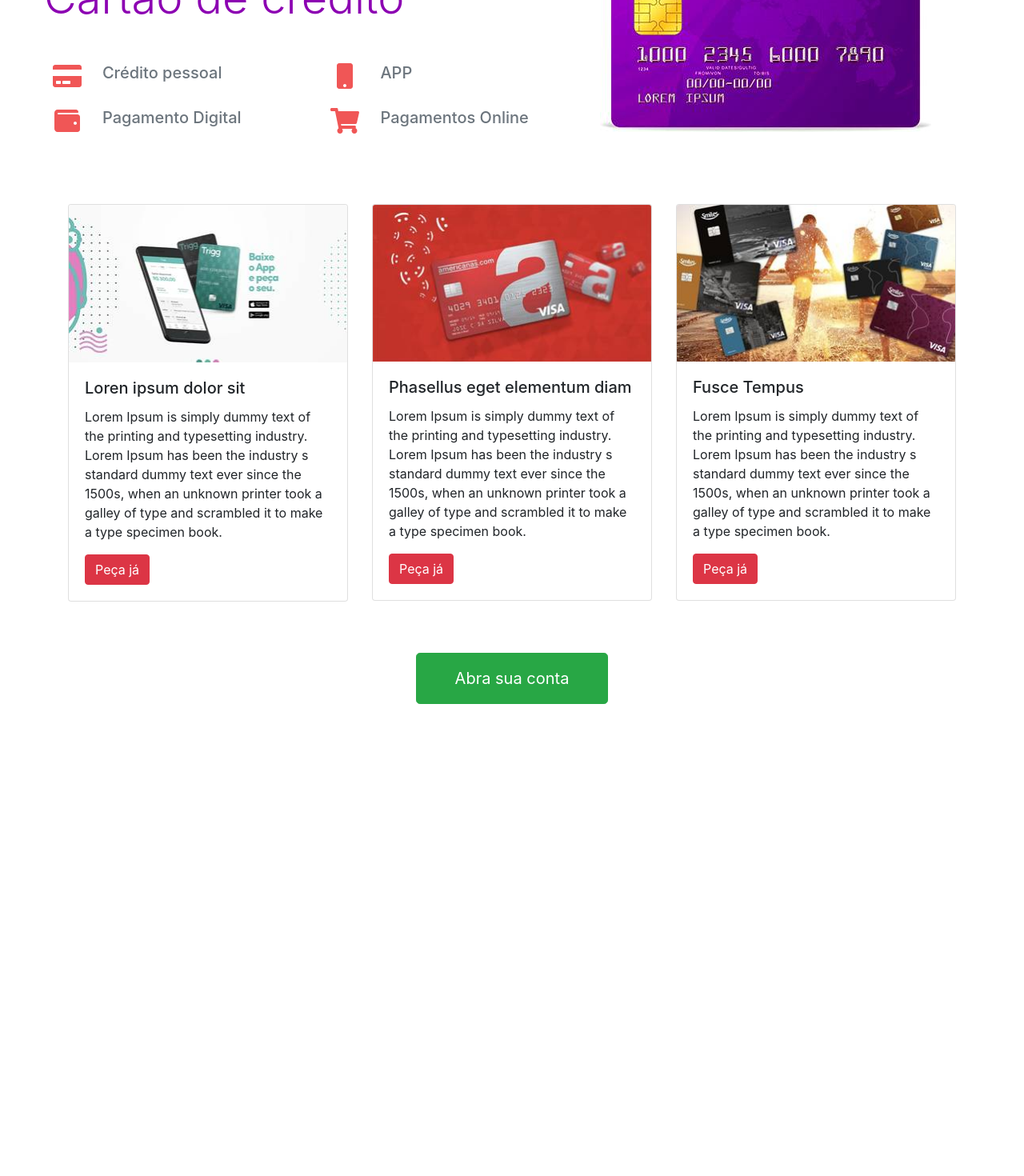
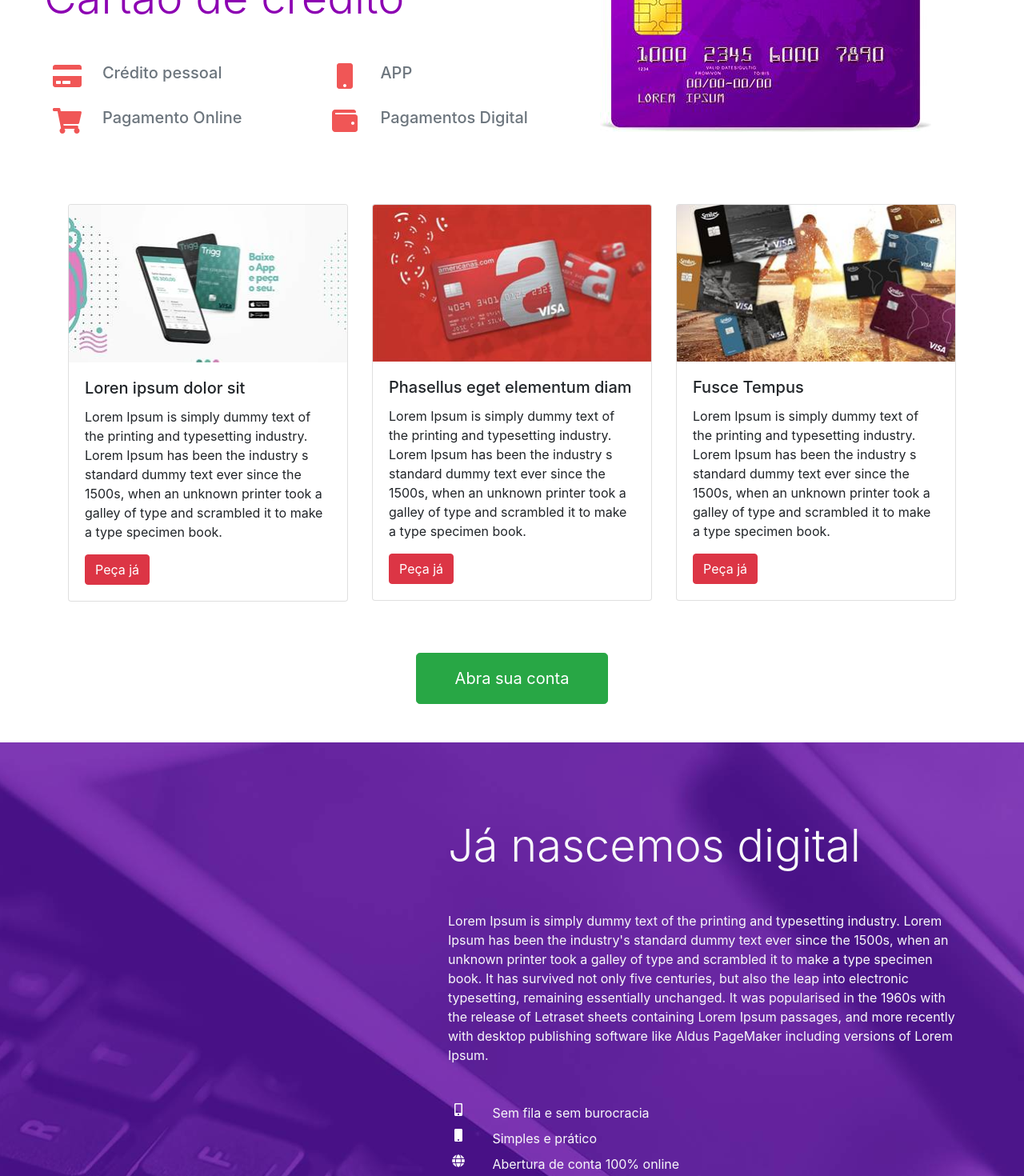
Before and after one commit to diegominelli/Magbank, a React (Create React App) app: page / in a window 1280 px wide. Shown: the part 820-2290 px from the top of the page at 80% size. Before the commit the page ends 1748 px from the top, so only its background shows below. Built offline with nearby package versions, Linux system fonts and the light colour scheme.

Commit message:
Construindo o Institutional

```diff
--- a/src/App.js
+++ b/src/App.js
@@ -1,12 +1,13 @@
-import React from "react";
-import Navbar from "./components/Navbar";
-import Hero from "./components/Hero";
-import CreditCard from "./components/CreditCard";
-import CardList from "./components/CardList";
-import CenteredButton from "./components/CenteredButton";
-import "./App.scss";
+import React from 'react';
+import Navbar from './components/Navbar';
+import Hero from './components/Hero';
+import CreditCard from './components/CreditCard';
+import CardList from './components/CardList';
+import CenteredButton from './components/CenteredButton';
+import Institutional from './components/Institutional';
+import './App.scss';
 
-import posts from "./data/posts";
+import posts from './data/posts';
 
 const App = () => (
   <div className="App">
@@ -16,6 +17,8 @@
     <CreditCard />
     <CardList posts={posts} />
     <CenteredButton>Abra sua conta</CenteredButton>
+
+    <Institutional />
   </div>
 );
 
--- a/src/components/CardList.js
+++ b/src/components/CardList.js
@@ -1,6 +1,6 @@
-import React from "react";
-import { Container, Row, Col, Card, Button } from "react-bootstrap";
-import "./CardList.scss";
+import React from 'react';
+import { Container, Row, Col, Card, Button } from 'react-bootstrap';
+import './CardList.scss';
 
 const CardList = ({ posts }) => (
   <Container>
--- a/src/components/CenteredButton.js
+++ b/src/components/CenteredButton.js
@@ -1,5 +1,5 @@
-import React from "react";
-import { Container, Row, Button } from "react-bootstrap";
+import React from 'react';
+import { Container, Row, Button } from 'react-bootstrap';
 
 const CenteredButton = ({ children }) => (
   <Container>
--- a/src/components/CreditCard.js
+++ b/src/components/CreditCard.js
@@ -1,72 +1,62 @@
-import React from "react";
-import { Container, Row, Col, Image } from "react-bootstrap";
-import { FontAwesomeIcon } from "@fortawesome/react-fontawesome";
+import React from 'react';
+import { Container, Row, Col, Image } from 'react-bootstrap';
 import {
   faCreditCard,
   faMobile,
   faShoppingCart,
   faWallet,
-} from "@fortawesome/free-solid-svg-icons";
-import creditCard from "../assets/credit-card.jpg";
-import "./CreditCard.scss";
+} from '@fortawesome/free-solid-svg-icons';
+import IconText from './IconText';
+import creditCard from '../assets/credit-card.jpg';
+import './CreditCard.scss';
 
 const CreditCard = () => (
   <Container className="my-5">
     <Row>
       <Col xs={12} lg={7} className="mb-5 mb-lg-0 px-5 px-lg-0">
         <Row>
-          <h2 className="my-5 credit-card-title">
-            Cartão de crédito
-          </h2>
+          <h2 className="my-5 credit-card-title">Cartão de crédito</h2>
         </Row>
         <Row>
           <Col xs={12} lg={6} className="mb-4">
-            <Row>
-              <Col xs={2} className="d-flex justify-content-center">
-                <FontAwesomeIcon
-                  icon={faCreditCard}
-                  size="2x"
-                  color="#f05656"
-                />
-              </Col>
-              <Col xs={10} className="h5 text-muted">
-                Crédito pessoal
-              </Col>
-            </Row>
+            <IconText
+              icon={faCreditCard}
+              size={2}
+              color="#f05656"
+              textClassName="h5 text-muted"
+            >
+              Crédito pessoal
+            </IconText>
           </Col>
           <Col xs={12} lg={6} className="mb-4">
-            <Row>
-              <Col xs={2} className="d-flex justify-content-center">
-                <FontAwesomeIcon icon={faMobile} size="2x" color="#f05656" />
-              </Col>
-              <Col xs={10} className="h5 text-muted">
-                APP
-              </Col>
-            </Row>
+            <IconText
+              icon={faMobile}
+              size={2}
+              color="#f05656"
+              textClassName="h5 text-muted"
+            >
+              APP
+            </IconText>
           </Col>
           <Col xs={12} lg={6} className="mb-4">
-            <Row>
-              <Col xs={2} className="d-flex justify-content-center">
-                <FontAwesomeIcon icon={faWallet} size="2x" color="#f05656" />
-              </Col>
-              <Col xs={10} className="h5 text-muted">
-                Pagamento Digital
-              </Col>
-            </Row>
+            <IconText
+              icon={faShoppingCart}
+              size={2}
+              color="#f05656"
+              textClassName="h5 text-muted"
+            >
+              Pagamento Online
+            </IconText>
           </Col>
           <Col xs={12} lg={6} className="mb-4">
-            <Row>
-              <Col xs={2} className="d-flex justify-content-center">
-                <FontAwesomeIcon
-                  icon={faShoppingCart}
-                  size="2x"
-                  color="#f05656"
-                />
-              </Col>
-              <Col xs={10} className="h5 text-muted">
-                Pagamentos Online
-              </Col>
-            </Row>
+            <IconText
+              icon={faWallet}
+              size={2}
+              color="#f05656"
+              textClassName="h5 text-muted"
+            >
+              Pagamentos Digital
+            </IconText>
           </Col>
         </Row>
       </Col>
--- /dev/null
+++ b/src/components/IconText.js
@@ -0,0 +1,23 @@
+import React from 'react';
+import { Row, Col } from 'react-bootstrap';
+import { FontAwesomeIcon } from '@fortawesome/react-fontawesome';
+
+const IconText = ({
+  icon,
+  size = 1,
+  color = '#000',
+  className = '',
+  textClassName = '',
+  children,
+}) => (
+  <Row className={className}>
+    <Col xs={size} className="d-flex justify-content-center">
+      <FontAwesomeIcon icon={icon} size={`${size}x`} color={color} />
+    </Col>
+    <Col xs={12 - size} className={textClassName}>
+      {children}
+    </Col>
+  </Row>
+);
+
+export default IconText;
--- /dev/null
+++ b/src/components/Institutional.js
@@ -0,0 +1,51 @@
+import React from 'react';
+import { Container, Row, Col, Button } from 'react-bootstrap';
+import {
+  faMobileAlt,
+  faMobile,
+  faGlobe,
+  faShieldAlt,
+} from '@fortawesome/free-solid-svg-icons';
+import IconText from './IconText';
+import './Institutional.scss';
+
+const Institutional = () => (
+  <section className="institutional text-light py-5">
+    <Container>
+      <Row>
+        <Col xs={12} lg={5} />
+        <Col xs={12} lg={7}>
+          <h2 className="institutional-title my-5">Já nascemos digital</h2>
+          <p className="mb-5">
+            Lorem Ipsum is simply dummy text of the printing and typesetting
+            industry. Lorem Ipsum has been the industry's standard dummy text
+            ever since the 1500s, when an unknown printer took a galley of type
+            and scrambled it to make a type specimen book. It has survived not
+            only five centuries, but also the leap into electronic typesetting,
+            remaining essentially unchanged. It was popularised in the 1960s
+            with the release of Letraset sheets containing Lorem Ipsum passages,
+            and more recently with desktop publishing software like Aldus
+            PageMaker including versions of Lorem Ipsum.
+          </p>
+          <IconText icon={faMobileAlt} color="#FFF" className="mb-2">
+            Sem fila e sem burocracia
+          </IconText>
+          <IconText icon={faMobile} color="#FFF" className="mb-2">
+            Simples e prático
+          </IconText>
+          <IconText icon={faGlobe} color="#FFF" className="mb-2">
+            Abertura de conta 100% online
+          </IconText>
+          <IconText icon={faShieldAlt} color="#FFF" className="mb-2">
+            Transações mais seguras
+          </IconText>
+          <Button variant="outline-light" className="mt-5">
+            Abra sua conta
+          </Button>
+        </Col>
+      </Row>
+    </Container>
+  </section>
+);
+
+export default Institutional;
--- /dev/null
+++ b/src/components/Institutional.scss
@@ -0,0 +1,15 @@
+.institutional {
+  background-image: url('../assets/institutional.jpg');
+  background-size: cover;
+  background-position: center;
+
+  &-title {
+    font-size: 2.2rem;
+    font-weight: 300;
+    line-height: 1.2;
+
+    @media screen and (min-width: 992px) {
+      font-size: 3.5rem;
+    }
+  }
+}
```
Also changed, not shown: src/components/Hero.js (+5 -5 lines), src/components/Navbar.js (+4 -4 lines), src/data/posts.js (+12 -12 lines), src/assets/institutional.jpg (added).
